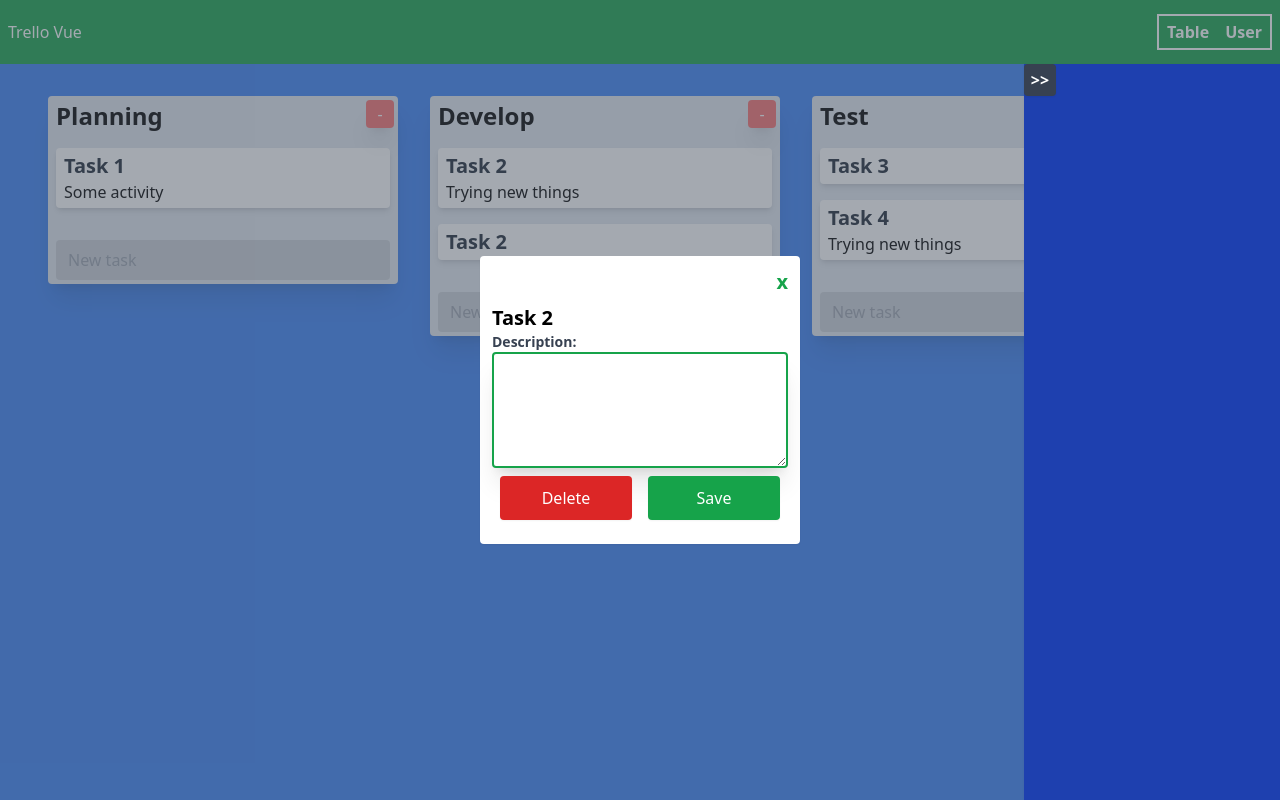
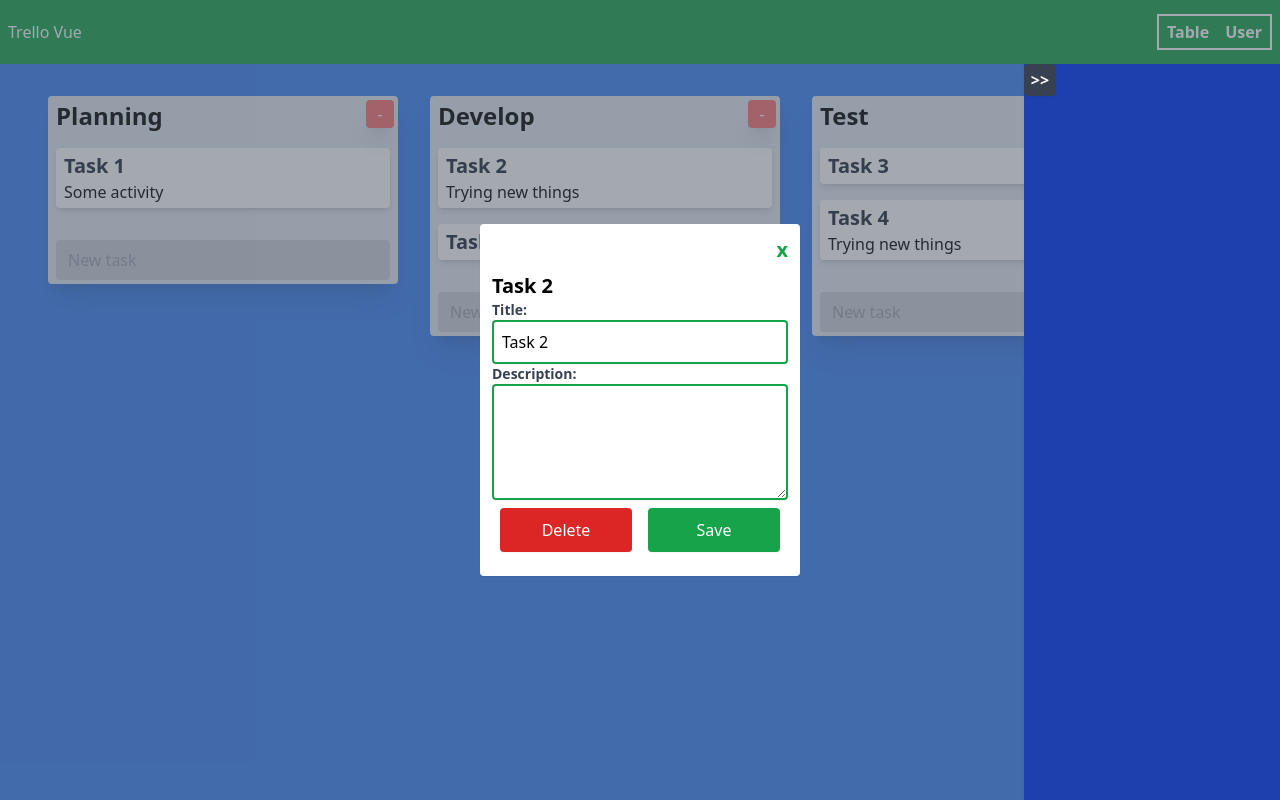
Before and after one commit to AlvaroDDG86/trello-vue, a Vue app: page /#/ in a window 1280 px wide. Both pictures are taken after a click on the element "Task 2". Built offline with nearby package versions, Linux system fonts and the light colour scheme.

Commit message:
Edit the title

```diff
--- a/src/components/TaskEdit.vue
+++ b/src/components/TaskEdit.vue
@@ -10,15 +10,17 @@ export default {
         }
     },
     setup(props, { emit }) {
+        const titleRef = ref('')
         const descriptionRef = ref('')
         watch(() => props.task, (oldValue) => {
+            titleRef.value = oldValue.title ? oldValue.title : ''
             descriptionRef.value = oldValue.description ? oldValue.description : ''
         }, { immediate: true })
 
-        function submitHandler(event) {
-            event.preventDefault()
+        function submitHandler() {
             emit('save', {
                 id: props.task.id,
+                title: titleRef.value,
                 desc: descriptionRef.value
             })
         }
@@ -28,6 +30,7 @@ export default {
         }
 
         return {
+            titleRef,
             descriptionRef,
             submitHandler,
             deleteHandler
@@ -37,7 +40,11 @@ export default {
 </script>
 <template>
     <h1 class="task__title">{{ task.title }}</h1>
-    <form @submit="submitHandler">
+    <form @submit.prevent="submitHandler">
+        <div class="form-control">
+            <label for="title">Title:</label>
+            <input id="title" type="text" v-model="titleRef" />
+        </div>
         <div class="form-control">
             <label for="desc">Description:</label>
             <textarea id="desc" rows="4" v-model="descriptionRef" />
@@ -64,8 +71,8 @@ export default {
 label {
     @apply font-bold text-sm text-gray-700
 }
-textarea {
-    @apply p-2 border-2 border-green-600 shadow-xl rounded w-full;
+input, textarea {
+    @apply p-2 border-2 border-green-600 shadow-sm rounded w-full;
     @apply focus:border-green-500
 }
 
--- a/src/stores/main.js
+++ b/src/stores/main.js
@@ -38,10 +38,11 @@ export const mainStore = defineStore("main", {
         }
       });
     },
-    editTask({ id, desc }) {
+    editTask({ id, desc, title }) {
       this.data.forEach(element => {
         element.tasks.forEach(task => {
           if (task.id === id) {
+            task.title = title
             task.description = desc
           }
         })
```
